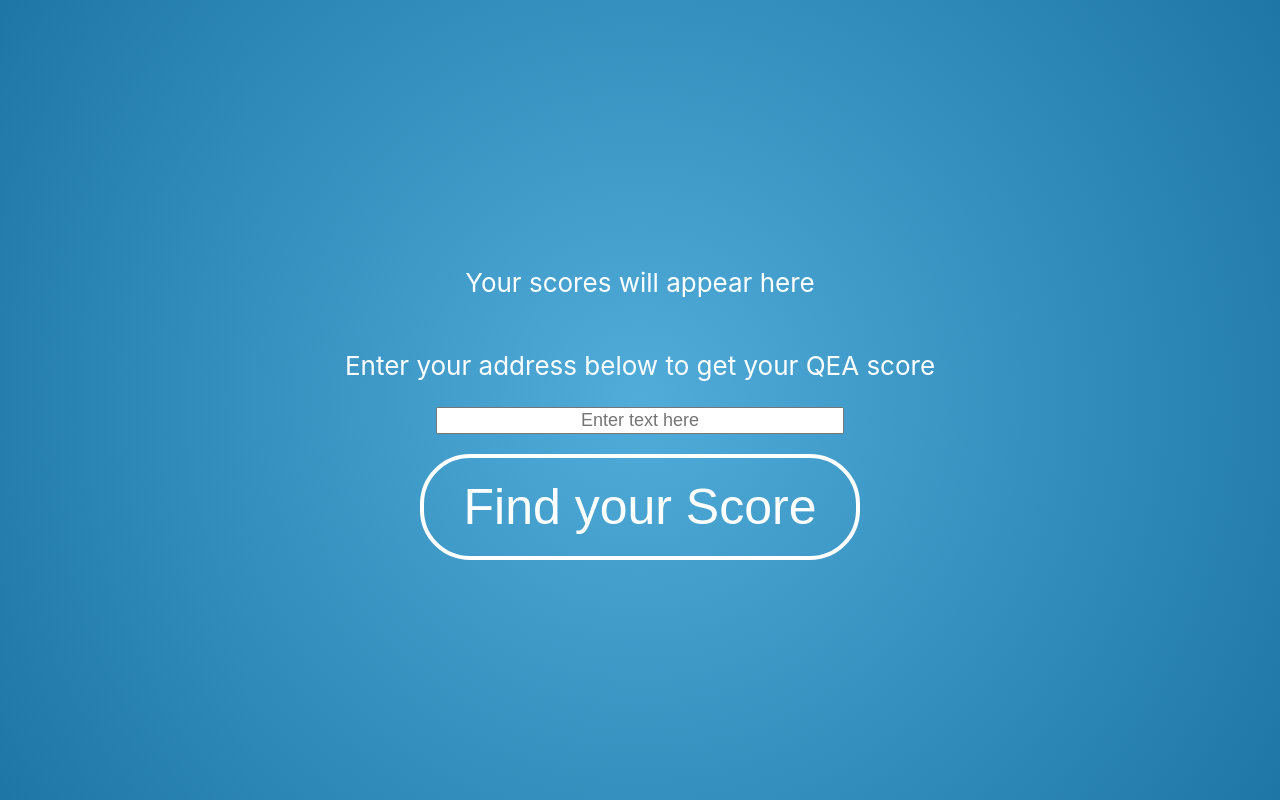
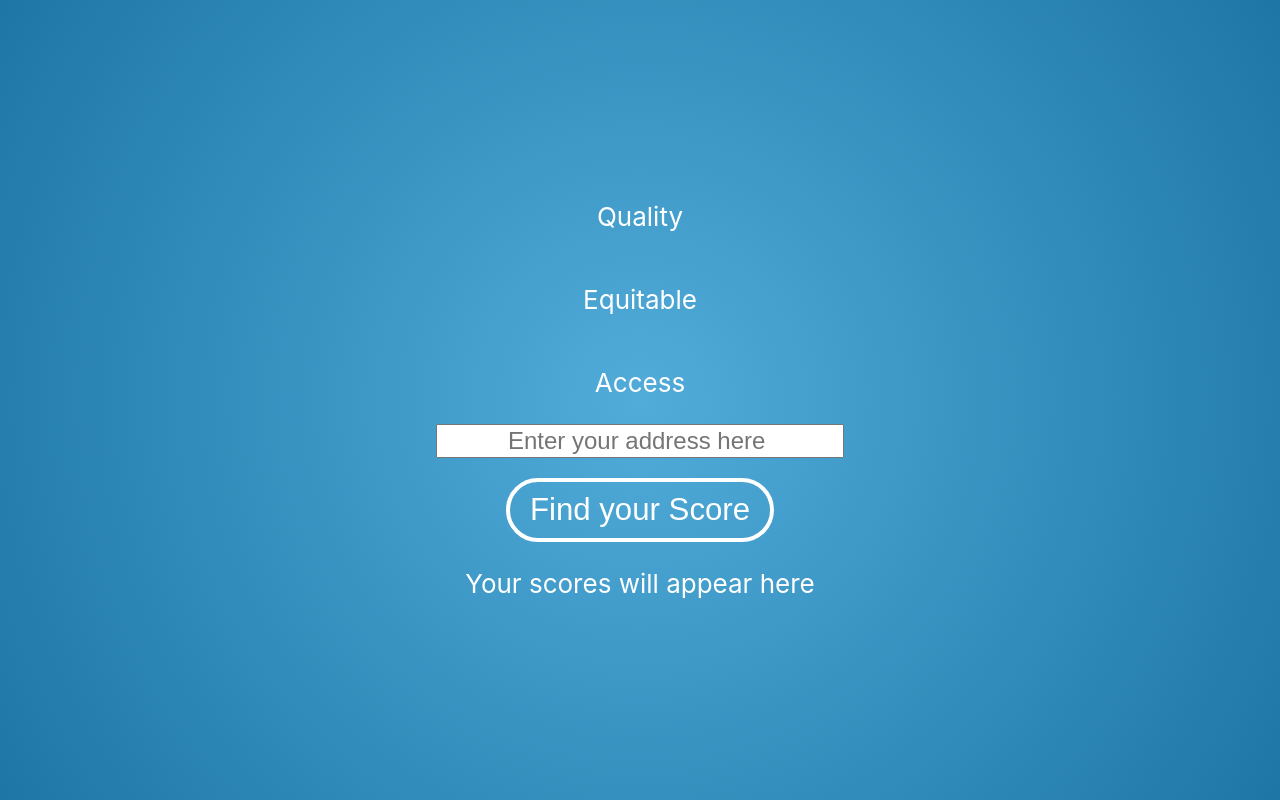
Before and after one commit to jacknelsongardner/Transit-Equity-Tool, a React (Create React App) app in the folder quality-equitable-access-frontend/: page / in a window 1280 px wide. Built offline with nearby package versions, Linux system fonts and the light colour scheme.

Commit message:
Created backend base project
Created backend base project with POST gateways

```diff
--- a/quality-equitable-access-frontend/src/App.css
+++ b/quality-equitable-access-frontend/src/App.css
@@ -24,7 +24,7 @@ input {
   margin-left: 10vw;
   margin-right: 10vw;
 
-  font-size: large;
+  font-size: x-large;
   text-align: center;
 
 }
@@ -35,9 +35,9 @@ button {
   background-color: rgba(0, 0, 0, 0);
 
   color: white;
-  padding: 20px 40px;
+  padding: 10px 20px;
   border-radius: 50px;
-  font-size: 50px;
+  font-size: larger;
   cursor: pointer;
   transition: border-width 0.3s ease; /* Smooth transition for border thickness */
 }
--- a/quality-equitable-access-frontend/src/App.js
+++ b/quality-equitable-access-frontend/src/App.js
@@ -20,13 +20,19 @@ function App() {
   return (
     <div className="App">
       <header className="App-header">
-        <div>
-          <p>{outputValue}</p>
-        </div>
+
 
 
         <p>
-          Enter your address below to get your QEA score
+          Quality
+        </p>
+
+        <p>
+          Equitable
+        </p>
+
+        <p>
+          Access
         </p>
 
 
@@ -34,7 +40,7 @@ function App() {
         type="text"
         value={inputValue}
         onChange={handleChange}
-        placeholder="Enter text here"
+        placeholder="Enter your address here "
 
 
       />
@@ -43,6 +49,10 @@ function App() {
             Find your Score
         </button>
       </div>
+
+      <div>
+          <p>{outputValue}</p>
+        </div>
 
 
 
```
Also changed, not shown: 1 other file (tests, documents, lock files or other folders).
